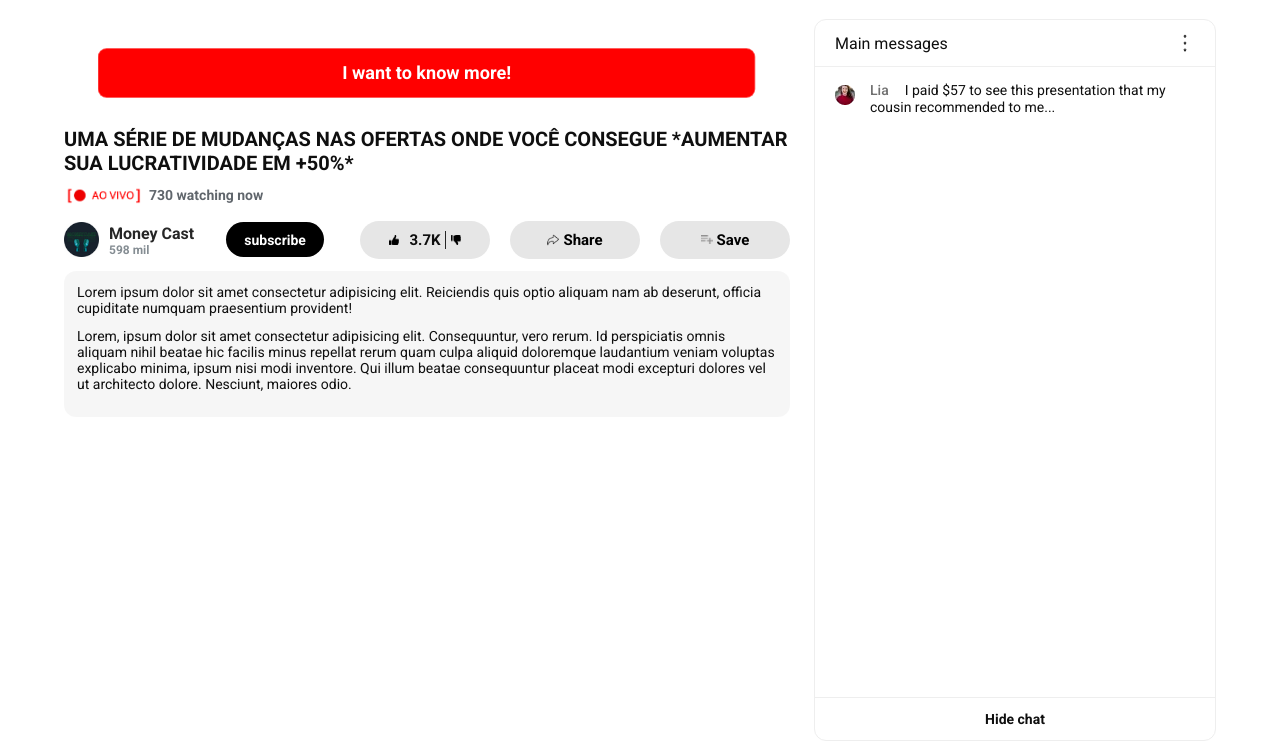
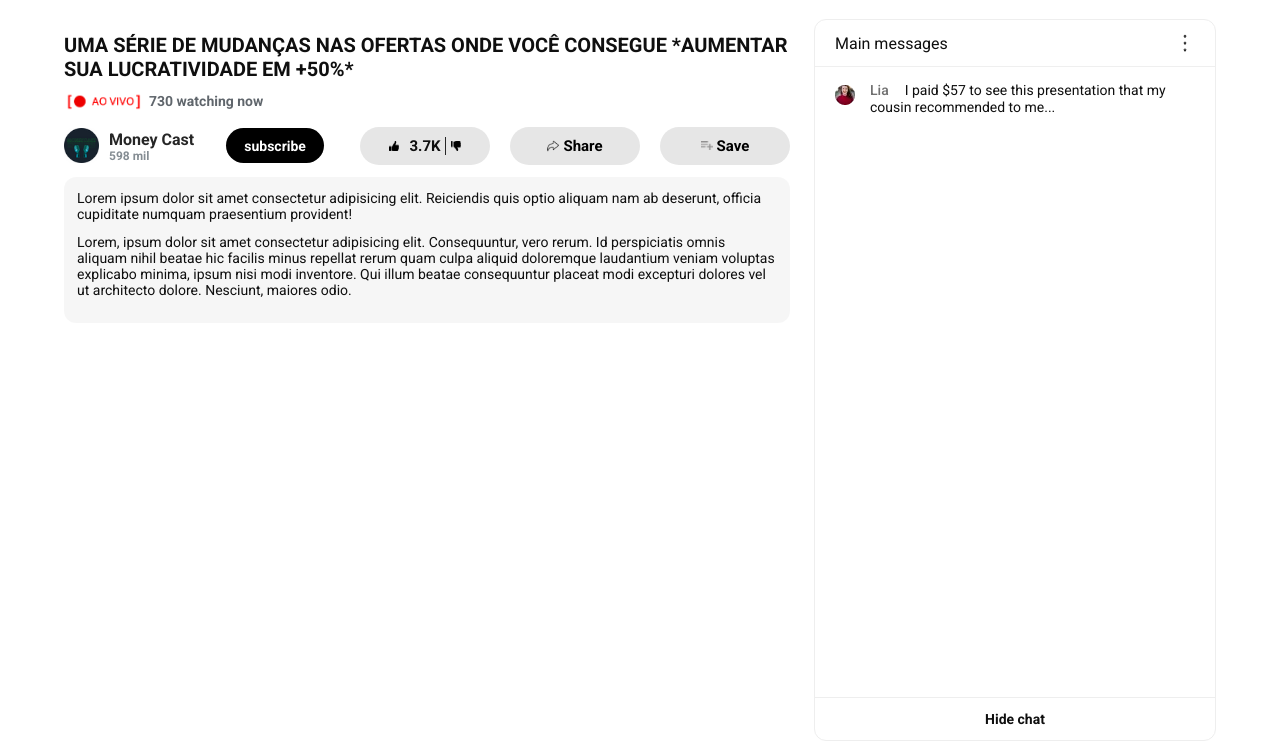
Before and after one commit to ourenterprisetools/Youtube-Clone, a plain HTML site: page index.html in a window 1280 px wide. Shown: the part 51-800 px from the top of the page. Drawn offline with nearby package versions, Linux system fonts and the light colour scheme; a script that the page names is missing.

Commit message:
base commit

```diff
--- a/index.html
+++ b/index.html
@@ -66,11 +66,7 @@
             document.head.appendChild(s);
         </script>
 
-        <div class="area_btn" :style="{ display: btnDisplay }">
-          <a href="https://www.google.com/" class="btn_delay"
-            >I want to know more!
-          </a>
-        </div>
+        <div class="area_btn" :style="{ display: btnDisplay }"></div>
 
         <h1>
           UMA SÉRIE DE MUDANÇAS NAS OFERTAS ONDE VOCÊ CONSEGUE
```
